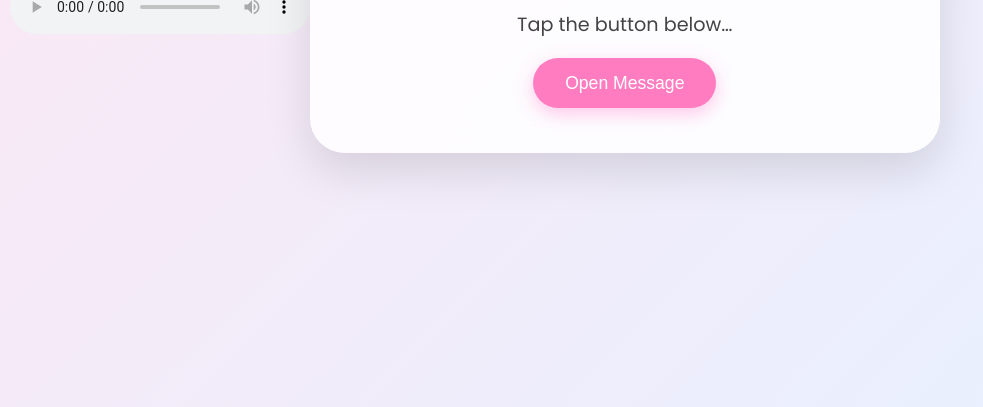
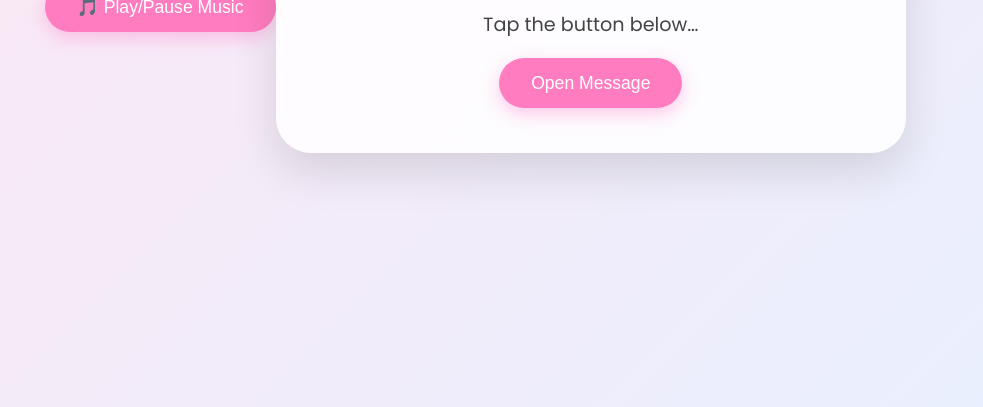
Before and after one commit to Taonga-Volume/for-you, a plain HTML site: page index.html in a window 1280 px wide. Shown: the part 393-800 px from the top of the page, without its empty margins (165-1148 px from the left). Drawn offline with nearby package versions, Linux system fonts and the light colour scheme.

Commit message:
Update index.html

```diff
--- a/index.html
+++ b/index.html
@@ -108,10 +108,15 @@
 </head>
 
 <body>
-<audio autoplay loop controls>
-  <source src="fireboy-need-you.mp3" type="audio/mpeg" />
-  Your browser does not support the audio element.
-</audio>
+  <!-- Music Controls -->
+    <div class="music-controls">
+        <button onclick="toggleMusic()">🎵 Play/Pause Music</button>
+    </div>
+
+    <audio id="bg-music" loop>
+        <source src="fireboy-need-you.mp3" type="audio/mp3">
+        Your browser does not support the audio tag.
+    </audio>
   <!-- Background particles -->
   <script>
     for (let i = 0; i < 35; i++) {
```
